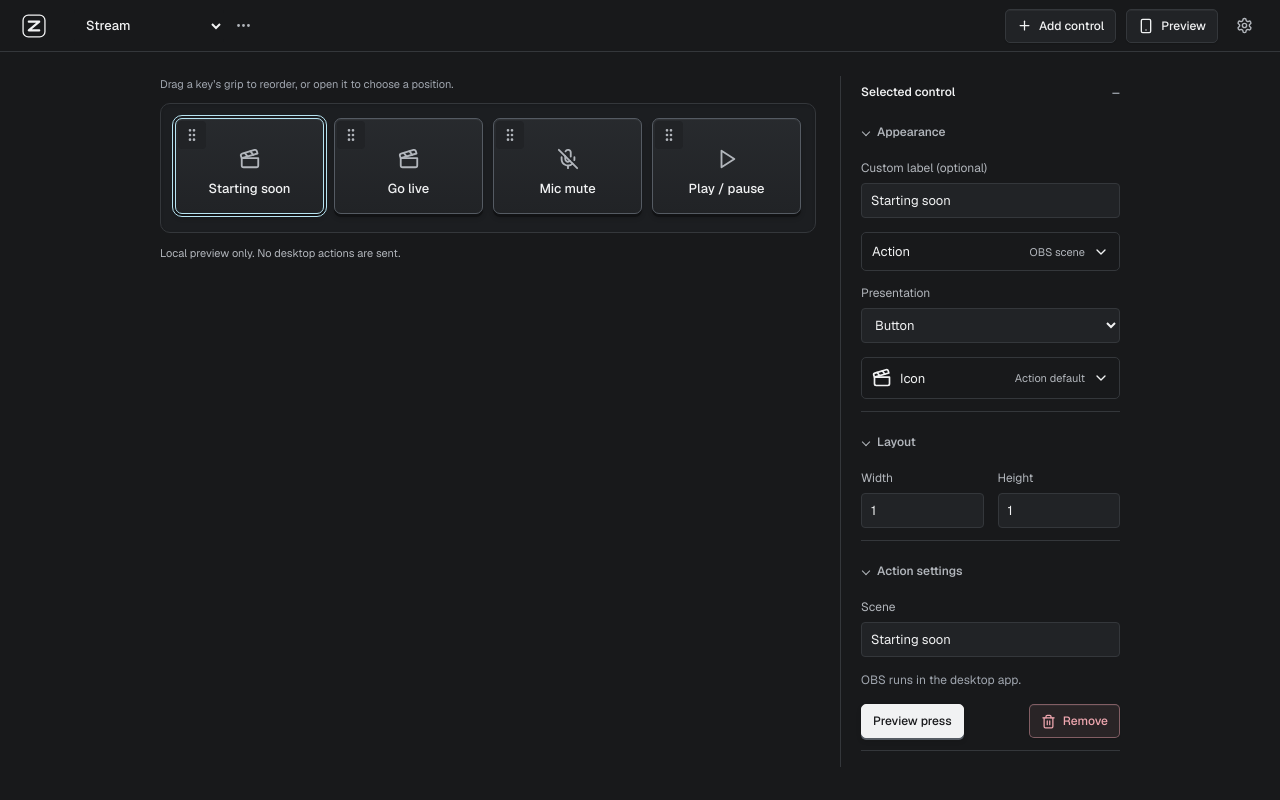
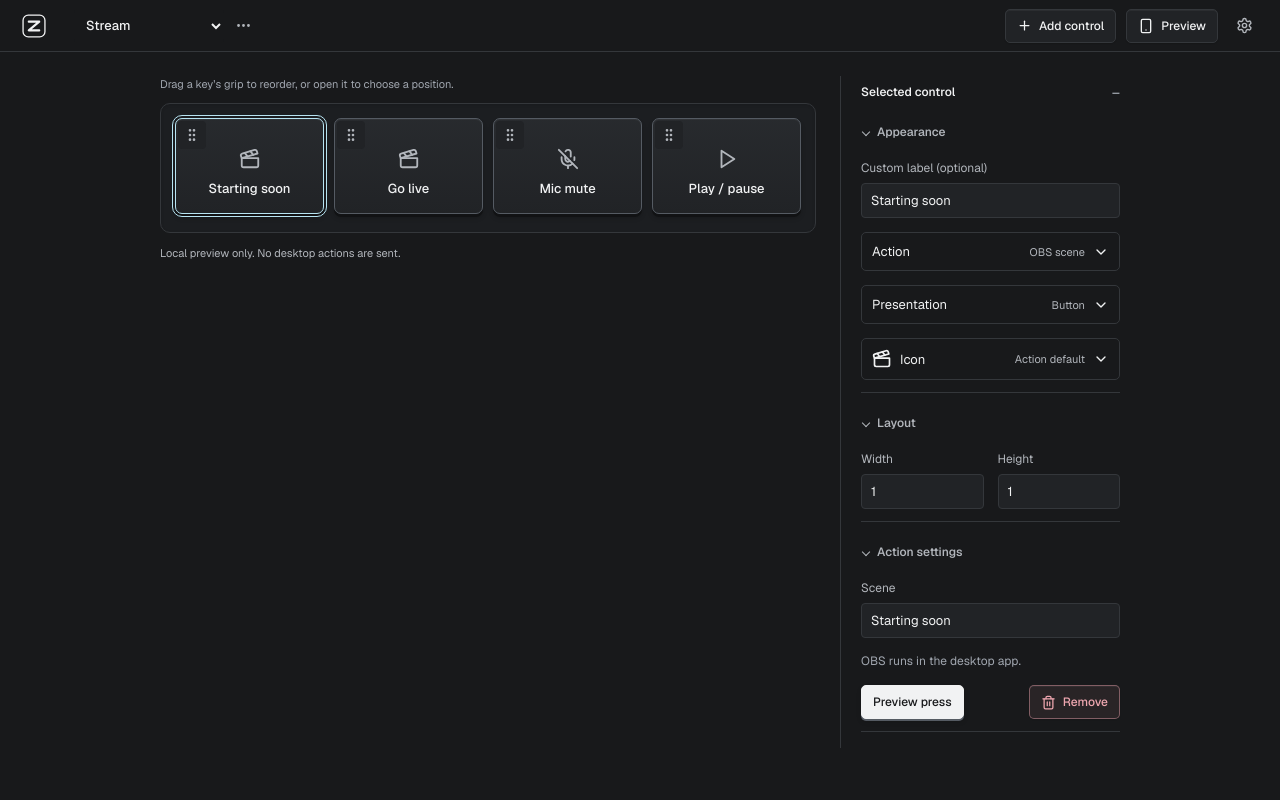
Before and after one commit to ZaneH/zdeck, a React (Vite) app: page / in a window 1280 px wide. Both pictures are taken after a click on the button "Skip setup". Built offline with nearby package versions, Linux system fonts and the light colour scheme.

Commit message:
Match Presentation picker to Action and Icon styling

```diff
--- a/src/components/Inspector.tsx
+++ b/src/components/Inspector.tsx
@@ -16,6 +16,10 @@ import type { ObsConsole, SceneSwitchFeedback } from "../lib/useObsConsole";
 import { formatPercent } from "../lib/useSystemConsole";
 import { useMediaPermission } from "../lib/useMediaPermission";
 import type { ApplyFeedback, SystemConsole } from "../lib/useSystemConsole";
+
+const PRESENTATION_LABELS: Record<Presentation, string> = {
+  button: "Button", slider: "Slider", dial: "Dial", "toggle-switch": "Toggle switch", "toggle-button": "Toggle button",
+};
 
 interface InspectorProps {
   control: Control | null;
@@ -213,13 +217,22 @@ export function Inspector({
               </div>
             </details>
 
-            <label className="field"><span>Presentation</span>
-              <select value={effectivePresentation(control, plugin.snapshots)} onChange={(event) => onPatch({ presentation: event.target.value as Presentation })}>
-                {compatiblePresentations(control, plugin.snapshots).map((value) => <option key={value} value={value}>
-                  {{ button: "Button", slider: "Slider", dial: "Dial", "toggle-switch": "Toggle switch", "toggle-button": "Toggle button" }[value]}
-                </option>)}
-              </select>
-            </label>
+            <details className="icon-picker action-picker presentation-picker">
+              <summary><span>Presentation</span>
+                <span className="icon-picker-status">{PRESENTATION_LABELS[effectivePresentation(control, plugin.snapshots)]}</span>
+                <ChevronDown className="icon-picker-toggle" size={16} aria-hidden="true" />
+              </summary>
+              <div className="icon-picker-body" role="group" aria-label="Choose presentation">
+                {compatiblePresentations(control, plugin.snapshots).map((value) => <button type="button" key={value}
+                  aria-pressed={effectivePresentation(control, plugin.snapshots) === value}
+                  onClick={(event) => {
+                    onPatch({ presentation: value });
+                    const details = event.currentTarget.closest("details")!;
+                    details.open = false;
+                    details.querySelector("summary")?.focus();
+                  }}>{PRESENTATION_LABELS[value]}</button>)}
+              </div>
+            </details>
             <IconPicker key={control.id} control={control} manifests={enabledPluginManifests(plugin.snapshots)} onPatch={onPatch} />
 
               </div>
```
Also changed, not shown: scripts/browser-smoke.mjs, 1 other file (tests, documents, lock files or other folders).
